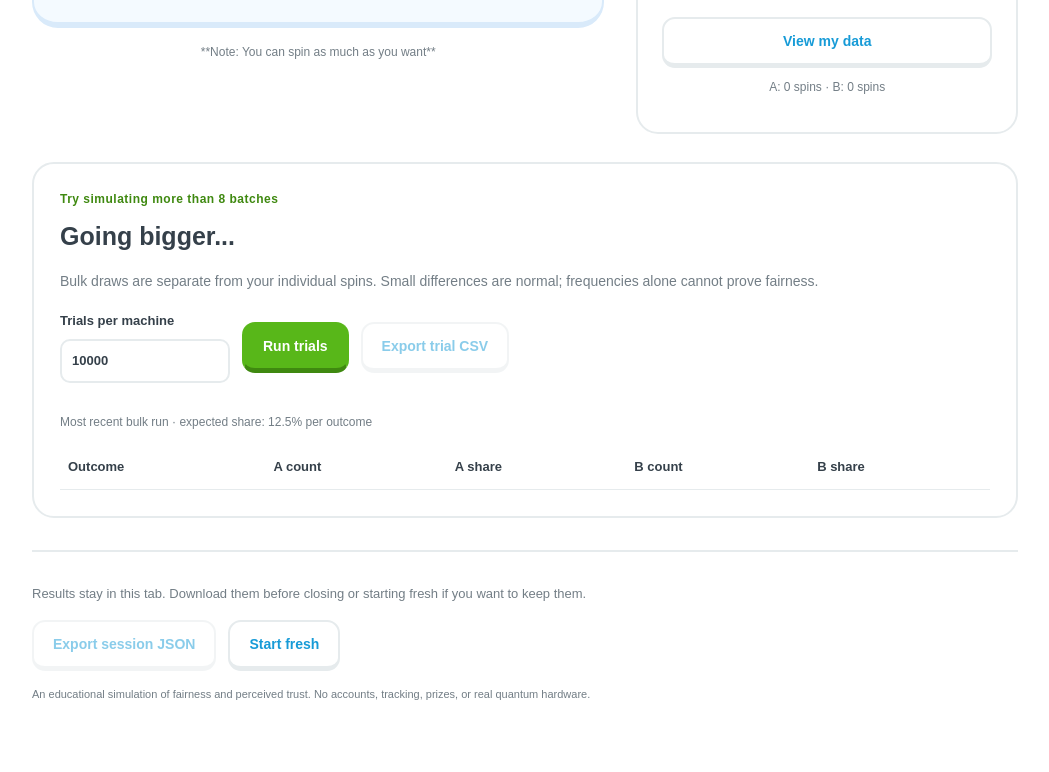
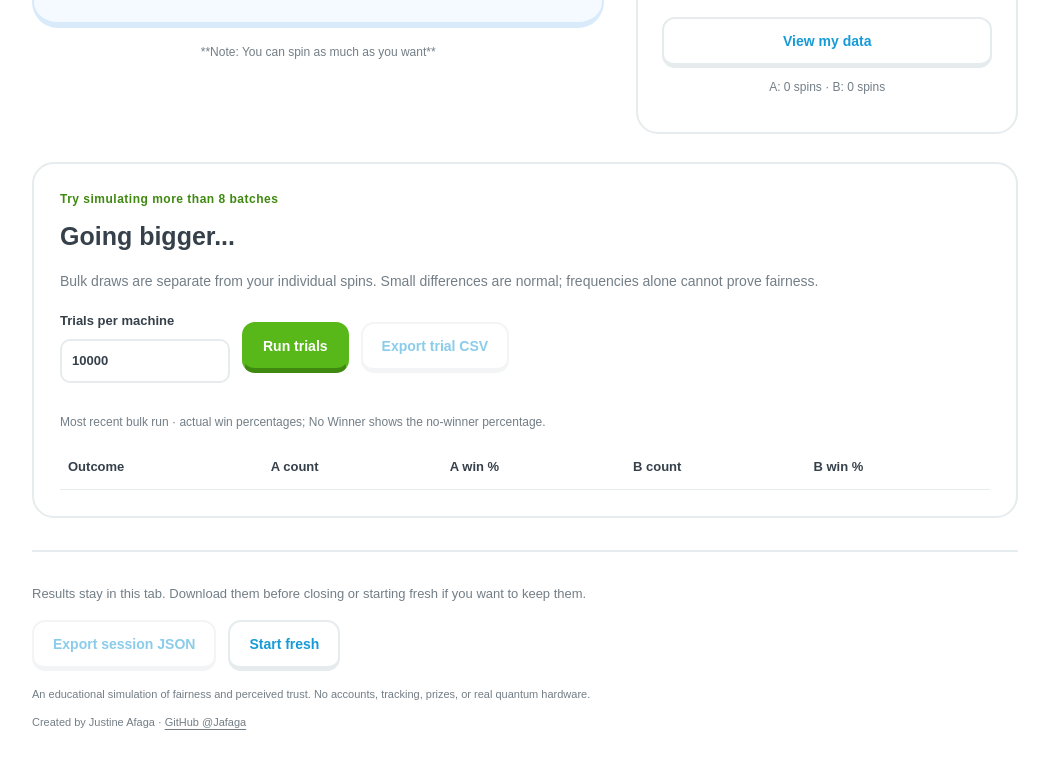
Before and after one commit to Jafaga/raffle_ics651, a website with bundled scripts: page index.html in a window 1280 px wide. Shown: the part 874-1646 px from the top of the page, without its empty margins (115-1164 px from the left). Before the commit the page ends 1618 px from the top, so only its background shows below. Built offline with nearby package versions, Linux system fonts and the light colour scheme.

Commit message:
Label actual win percentages and add a subtle creator GitHub profile link

```diff
--- a/index.html
+++ b/index.html
@@ -100,8 +100,8 @@
             <h2>What do your results show?</h2>
             <p id="spinSummary" role="status"></p>
             <div class="table-wrap"><table>
-                <caption>Individual spins only · No Winner is included as an equal outcome</caption>
-                <thead><tr><th>Outcome</th><th>A count</th><th>A share</th><th>B count</th><th>B share</th><th>Expected share</th></tr></thead>
+                <caption>Actual win % = player wins ÷ total spins on that machine × 100. The No Winner row shows the no-winner percentage.</caption>
+                <thead><tr><th>Outcome</th><th>A count</th><th>A win %</th><th>B count</th><th>B win %</th></tr></thead>
                 <tbody id="spinResults"></tbody>
             </table></div>
             <h3>How close are the results to equal chances?</h3>
@@ -149,15 +149,15 @@
             <div class="table-wrap">
                 <table>
                     <caption>
-                        Most recent bulk run · expected share: 12.5% per outcome
+                        Most recent bulk run · actual win percentages; No Winner shows the no-winner percentage.
                     </caption>
                     <thead>
                         <tr>
                             <th>Outcome</th>
                             <th>A count</th>
-                            <th>A share</th>
+                            <th>A win %</th>
                             <th>B count</th>
-                            <th>B share</th>
+                            <th>B win %</th>
                         </tr>
                     </thead>
                     <tbody id="results"></tbody>
@@ -186,6 +186,7 @@
                 An educational simulation of fairness and perceived trust.
                 No accounts, tracking, prizes, or real quantum hardware.
             </p>
+            <p class="fine">Created by Justine Afaga · <a href="https://github.com/Jafaga" style="color: inherit; text-underline-offset: 3px;">GitHub @Jafaga</a></p>
         </footer>
 
     </main>
```
